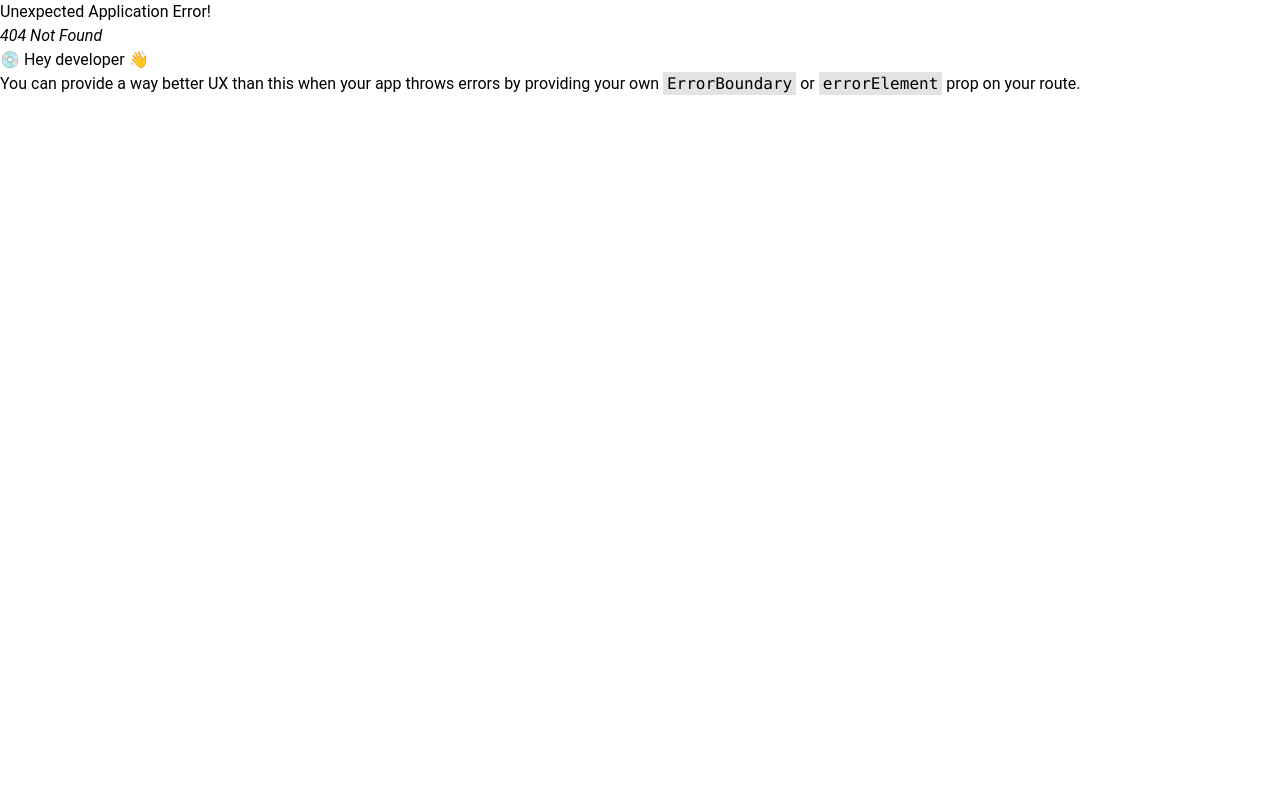
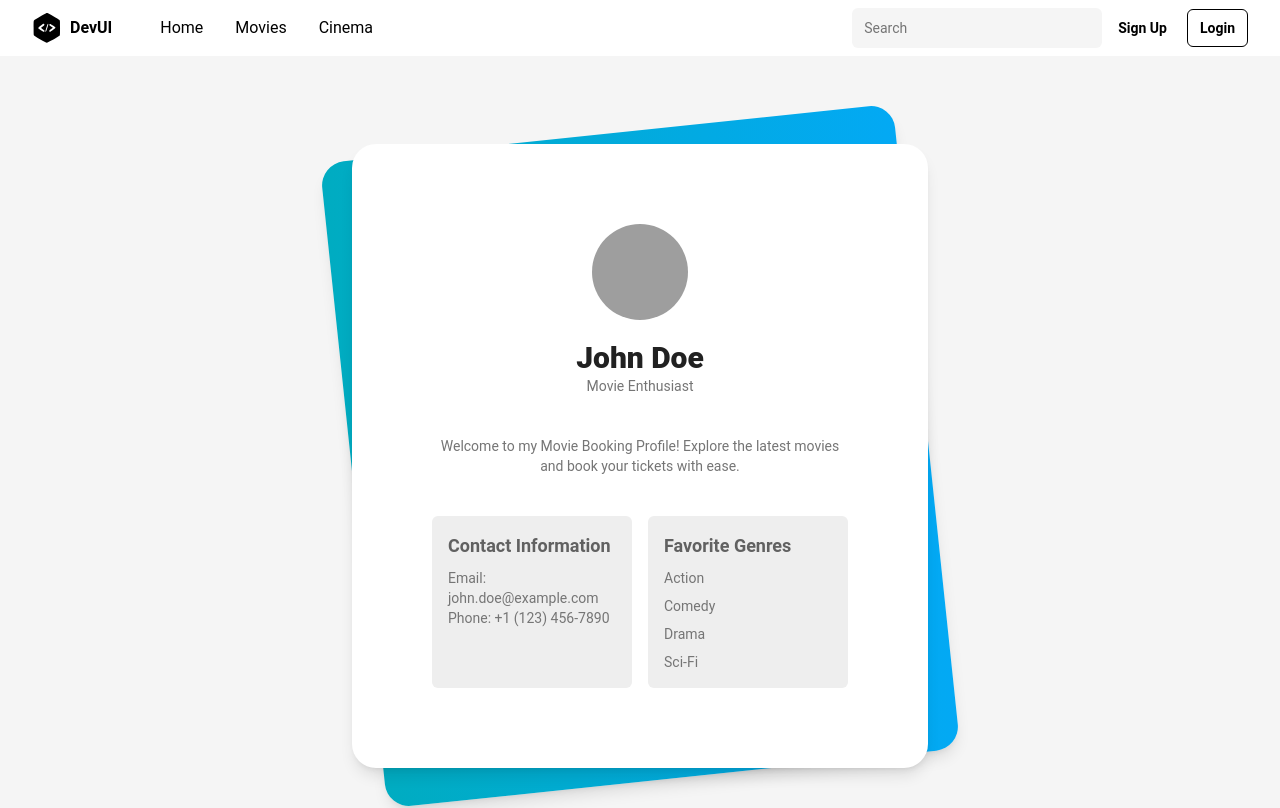
Before and after one commit to upaliwal1234/Movie-Ticket-Booking, a React (Vite) app in the folder frontend/: page /profile in a window 1280 px wide. Before the commit this address had no page. Shown: the top 808 px of the page. Built offline with nearby package versions, Linux system fonts and the light colour scheme; grey boxes are pictures that could not be loaded.

Commit message:
added profile page

```diff
--- /dev/null
+++ b/frontend/src/Components/Profile/Profile.jsx
@@ -0,0 +1,84 @@
+import React from 'react'
+import { useState,useEffect } from 'react';
+
+export default function Profile() {
+    const [isPhotoExpanded, setPhotoExpanded] = useState(false);
+
+    const handlePhotoClick = () => {
+        setPhotoExpanded(!isPhotoExpanded);
+    };
+    useEffect(() => {
+        const handleOutsideClick = (event) => {
+          const expandedImage = document.getElementById('expanded-image');
+          if (expandedImage && !expandedImage.contains(event.target)) {
+            setPhotoExpanded(false);
+          }
+        };
+
+        if (isPhotoExpanded) {
+          document.addEventListener('click', handleOutsideClick);
+        }
+
+        return () => {
+          document.removeEventListener('click', handleOutsideClick);
+        };
+      }, [isPhotoExpanded]);
+  return (
+    <>
+      <div className="min-h-screen bg-gray-100 py-6 flex flex-col justify-center sm:py-12">
+      <div className="relative py-3 sm:max-w-xl sm:mx-auto">
+        <div className="absolute inset-0 bg-gradient-to-r from-cyan-600 to-light-blue-500 shadow-lg transform -skew-y-6 sm:skew-y-0 sm:-rotate-6 sm:rounded-3xl"></div>
+        <div className="relative px-4 py-10 bg-white shadow-lg sm:rounded-3xl sm:p-20">
+          <div className="max-w-md mx-auto">
+            <div>
+              <img
+                id="expanded-image"
+                src="https://images.unsplash.com/photo-1707063497724-388fcaf5d2d1?q=80&w=1935&auto=format&fit=crop&ixlib=rb-4.0.3&ixid=M3wxMjA3fDB8MHxwaG90by1wYWdlfHx8fGVufDB8fHx8fA%3D%3D"
+                alt="Profile"
+                className={"mx-auto h-24 w-24 rounded-full cursor-pointer"}
+                onClick={handlePhotoClick}
+              />
+              {isPhotoExpanded && (
+                <div className="expanded-photo fixed top-0 left-0 w-full h-full flex items-center justify-center bg-black bg-opacity-75">
+                  <img
+                    src="https://images.unsplash.com/photo-1707063497724-388fcaf5d2d1?q=80&w=1935&auto=format&fit=crop&ixlib=rb-4.0.3&ixid=M3wxMjA3fDB8MHxwaG90by1wYWdlfHx8fGVufDB8fHx8fA%3D%3D"
+                    alt="Expanded Profile"
+                    className="max-w-full max-h-full"
+                  />
+                </div>
+              )}
+            </div>
+            <div className="text-center mt-5">
+              <h1 className="text-3xl font-extrabold text-gray-900">John Doe</h1>
+              <p className="text-sm text-gray-600">Movie Enthusiast</p>
+            </div>
+          </div>
+          <div className="mt-10">
+            <div className="text-center">
+              <p className="text-sm text-gray-600">Welcome to my Movie Booking Profile! Explore the latest movies and book your tickets with ease.</p>
+            </div>
+          </div>
+          <div className="mt-10">
+            <div className="grid grid-cols-1 gap-4 sm:grid-cols-2">
+              <div className="bg-gray-200 p-4 rounded-md">
+                <h2 className="text-lg font-semibold text-gray-700">Contact Information</h2>
+                <p className="mt-2 text-sm text-gray-600">Email: john.doe@example.com</p>
+                <p className="text-sm text-gray-600">Phone: +1 (123) 456-7890</p>
+              </div>
+              <div className="bg-gray-200 p-4 rounded-md">
+                <h2 className="text-lg font-semibold text-gray-700">Favorite Genres</h2>
+                <ul className="mt-2 space-y-2 text-sm text-gray-600">
+                  <li>Action</li>
+                  <li>Comedy</li>
+                  <li>Drama</li>
+                  <li>Sci-Fi</li>
+                </ul>
+              </div>
+            </div>
+          </div>
+        </div>
+      </div>
+    </div>
+    </>
+  )
+}
--- a/frontend/src/main.jsx
+++ b/frontend/src/main.jsx
@@ -10,6 +10,7 @@ import Login from './Components/Login/Login.jsx'
 import Cinemas from './Components/Cinemas/Cinemas.jsx'
 import CinemaInfo from './Components/CinemaInfo/CinemaInfo.jsx'
 import MovieCoverPage from './Components/MovieCover/MovieCoverPage.jsx'
+import Profile from './Components/Profile/Profile.jsx'
 
 const router = createBrowserRouter(
   createRoutesFromElements(
@@ -21,6 +22,7 @@ const router = createBrowserRouter(
       <Route path='/cinema' element={<Cinemas />} />
       <Route path='/cinema/cname' element={<CinemaInfo />} />
       <Route path='/movies/:movieName/:id' element={<MovieCoverPage />} />
+      <Route path='/profile' element={<Profile/>}/>
     </Route>
 
   )
```
